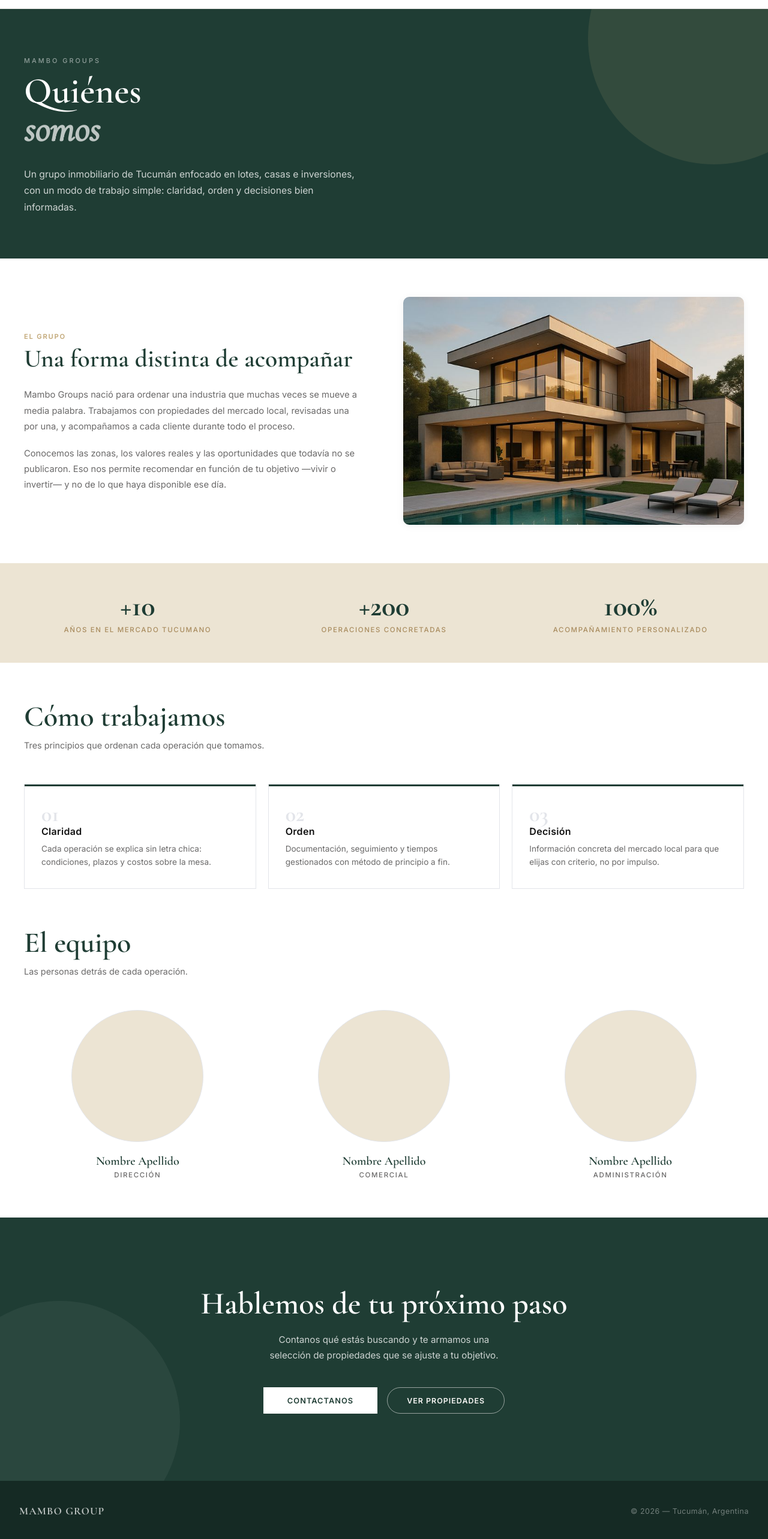
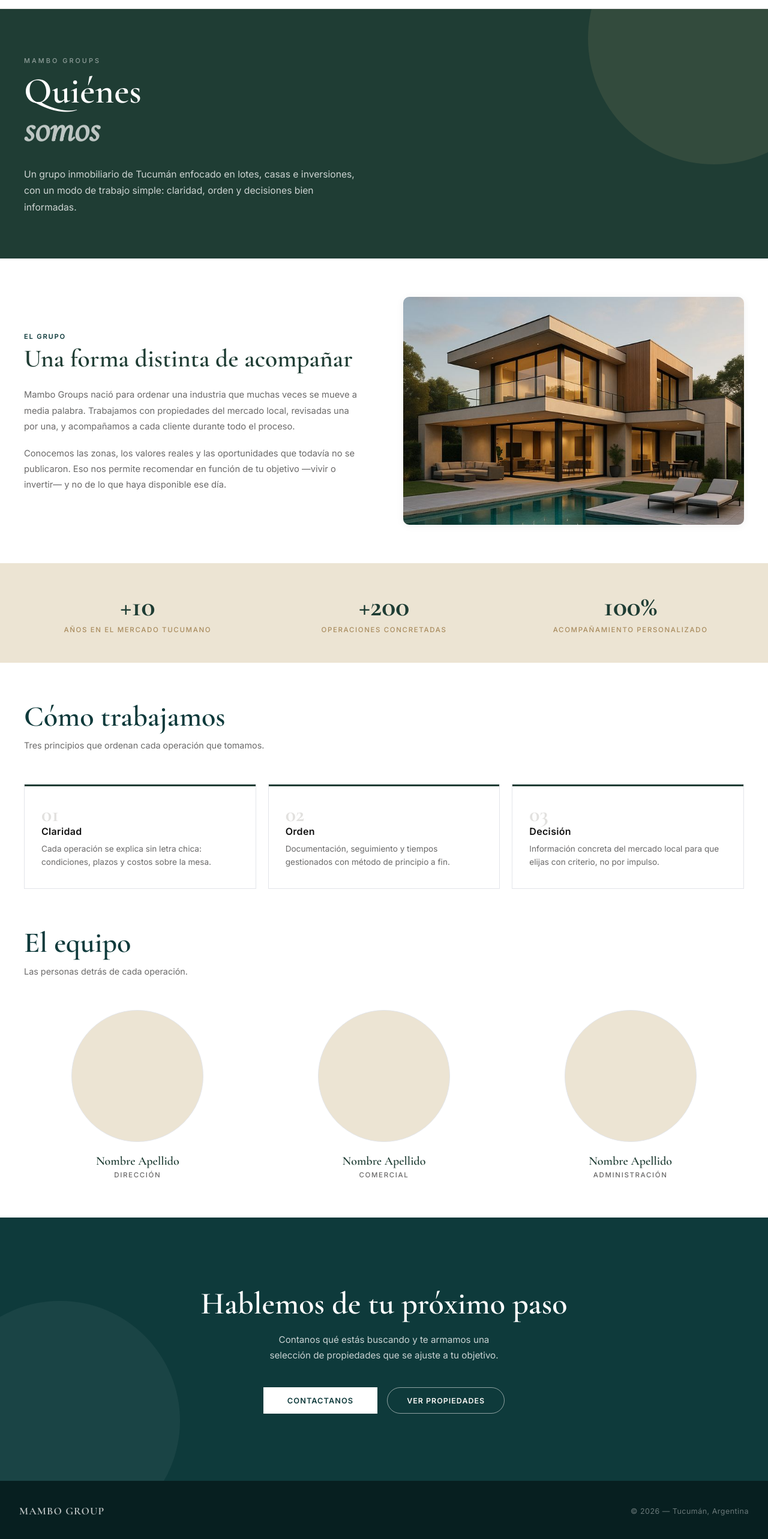
Before and after one commit to MatiasJuarez1/Mambo-repo, a React (Vite) app in the folder client/: page /nosotros in a window 1280 px wide. Shown: the part 58-2624 px from the top of the page at 60% size. Built offline with nearby package versions, Linux system fonts and the light colour scheme; no server answers.

Commit message:
paleta: migrar secciones, CTA, footer y utilidades

```diff
--- a/client/src/index.css
+++ b/client/src/index.css
@@ -498,7 +498,7 @@ body {
 
 .btn-primary {
   display: inline-block;
-  background: var(--pink);
+  background: var(--magenta);
   color: var(--white);
   text-decoration: none;
   padding: 0.9rem 2.25rem;
@@ -511,14 +511,14 @@ body {
 }
 
 .btn-primary:hover {
-  background: var(--pink-dark);
+  background: var(--magenta-deep);
   transform: translateY(-2px);
 }
 
 /* ── Values strip ───────────────────────────────────────── */
 
 .values {
-  background: var(--gray);
+  background: var(--bone);
   padding: 3.4rem 2rem 1.1rem;
   text-align: center;
 }
@@ -528,7 +528,7 @@ body {
   font-weight: 500;
   letter-spacing: 0.3em;
   text-transform: uppercase;
-  color: var(--teal);
+  color: var(--petrol);
 }
 
 /* ── Propiedades destacadas ─────────────────────────────── */
@@ -547,7 +547,7 @@ body {
   font-family: var(--font-serif);
   font-size: clamp(1.9rem, 3.5vw, 2.6rem);
   font-weight: 600;
-  color: var(--teal);
+  color: var(--petrol);
   line-height: 1.1;
   margin-top: 0.4rem;
 }
@@ -558,7 +558,7 @@ body {
   font-weight: 600;
   letter-spacing: 0.06em;
   text-transform: uppercase;
-  color: var(--pink);
+  color: var(--petrol);
   text-decoration: none;
   white-space: nowrap;
 }
@@ -595,7 +595,7 @@ body {
   font-family: var(--font-serif);
   font-size: clamp(2rem, 4vw, 3rem);
   font-weight: 600;
-  color: var(--teal);
+  color: var(--petrol);
   line-height: 1.1;
 }
 
@@ -613,7 +613,7 @@ body {
 }
 
 .categoria-card {
-  border: 1px solid var(--gray);
+  border: 1px solid var(--line);
   padding: 2rem 1.75rem;
   position: relative;
   transition: box-shadow 0.25s, transform 0.25s, border-color 0.25s;
@@ -625,23 +625,23 @@ body {
   position: absolute;
   top: 0; left: 0; right: 0;
   height: 3px;
-  background: var(--teal);
+  background: var(--petrol);
   transition: background 0.25s;
 }
 
 .categoria-card:hover {
   border-color: transparent;
-  box-shadow: 0 10px 36px rgba(7,103,102,0.1);
+  box-shadow: 0 10px 36px rgba(14, 58, 59, 0.1);
   transform: translateY(-4px);
 }
 
-.categoria-card:hover::before { background: var(--pink); }
+.categoria-card:hover::before { background: var(--magenta); }
 
 .cat-num {
   font-family: var(--font-serif);
   font-size: 2.25rem;
   font-weight: 700;
-  color: var(--gray);
+  color: var(--line);
   line-height: 1;
   margin-bottom: 1.25rem;
 }
@@ -663,7 +663,7 @@ body {
 /* ── CTA ────────────────────────────────────────────────── */
 
 .cta-section {
-  background: var(--green);
+  background: var(--petrol);
   padding: 7rem 2rem;
   text-align: center;
   position: relative;
@@ -701,7 +701,7 @@ body {
 .btn-white {
   display: inline-block;
   background: var(--white);
-  color: var(--green);
+  color: var(--petrol);
   text-decoration: none;
   padding: 0.9rem 2.5rem;
   font-size: 0.8rem;
@@ -719,7 +719,7 @@ body {
 /* ── Footer ─────────────────────────────────────────────── */
 
 .footer {
-  background: var(--teal-dark);
+  background: var(--petrol-deep);
   padding: 2.5rem 2rem;
   display: flex;
   align-items: center;
@@ -762,7 +762,7 @@ body {
   display: block;
   width: 2px;
   height: 1.1em;
-  background: var(--pink);
+  background: var(--magenta);
 }
 
 .section-label {
@@ -771,7 +771,7 @@ body {
   font-weight: 600;
   letter-spacing: 0.16em;
   text-transform: uppercase;
-  color: var(--pink);
+  color: var(--petrol);
 }
 
 .u-serif { font-family: var(--font-serif); }
```
